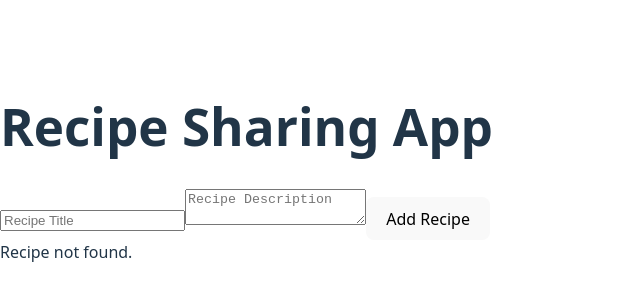
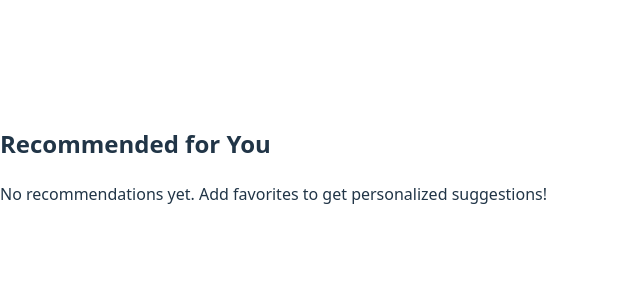
Before and after one commit to Ms-Mburu/alx-fe-reactjs, a React (Vite) app in the folder recipe-sharing-app/: page /edit/1 in a window 1280 px wide. Before the commit this address had no page. Shown: the part 236-536 px from the top of the page, without its empty margins (0-640 px from the left). Built offline with nearby package versions, Linux system fonts and the light colour scheme.

Commit message:
Add favorites, recommendations, and advanced search to Zustand store

```diff
--- a/recipe-sharing-app/src/App.jsx
+++ b/recipe-sharing-app/src/App.jsx
@@ -3,25 +3,15 @@ import { BrowserRouter as Router, Routes, Route } from 'react-router-dom';
 import RecipeList from './components/RecipeList';
 import RecipeDetails from './components/RecipeDetails';
 import EditRecipeForm from './components/EditRecipeForm';
-import AddRecipeForm from './components/AddRecipeForm'; // ✅ STEP 1: import it
+import AddRecipeForm from './components/AddRecipeForm';
+import RecommendationsList from './components/RecommendationsList';
 
 function App() {
   return (
-    <Router>
-      <div>
-        <h1>Recipe Sharing App</h1>
-
-        {/* ✅ STEP 2: Show the Add Recipe Form at the top of the homepage */}
-        <AddRecipeForm />
-
-        {/* These are your page routes */}
-        <Routes>
-          <Route path="/" element={<RecipeList />} />
-          <Route path="/recipes/:id" element={<RecipeDetails />} />
-          <Route path="/edit/:id" element={<EditRecipeForm />} />
-        </Routes>
-      </div>
-    </Router>
+    <div>
+      {/* Other components like SearchBar, RecipeList, etc. */}
+      <RecommendationsList />
+    </div>
   );
 }
 
--- a/recipe-sharing-app/src/components/AddRecipeForm.jsx
+++ b/recipe-sharing-app/src/components/AddRecipeForm.jsx
@@ -2,33 +2,99 @@ import React, { useState } from 'react';
 import { useRecipeStore } from './recipeStore';
 
 const AddRecipeForm = () => {
-  const addRecipe = useRecipeStore(state => state.addRecipe);
   const [title, setTitle] = useState('');
   const [description, setDescription] = useState('');
+  const [ingredients, setIngredients] = useState('');
+  const addRecipe = useRecipeStore((state) => state.addRecipe);
 
-  const handleSubmit = (e) => {
-    e.preventDefault();
-    addRecipe({ id: Date.now(), title, description });
+  const handleSubmit = (event) => {
+    event.preventDefault();
+
+    if (!title.trim() || !description.trim() || !ingredients.trim()) {
+      alert('Please fill in all fields');
+      return;
+    }
+
+    const newRecipe = {
+      id: Date.now(),
+      title,
+      description,
+      ingredients,
+    };
+
+    addRecipe(newRecipe);
     setTitle('');
     setDescription('');
+    setIngredients('');
   };
 
   return (
-    <form onSubmit={handleSubmit}>
+    <form onSubmit={handleSubmit} style={formStyle}>
+      <h2>Add a New Recipe</h2>
+
       <input
         type="text"
-        placeholder="Recipe Title"
+        placeholder="Title"
         value={title}
         onChange={(e) => setTitle(e.target.value)}
+        style={inputStyle}
       />
+
       <textarea
-        placeholder="Recipe Description"
+        placeholder="Description"
         value={description}
         onChange={(e) => setDescription(e.target.value)}
+        rows={4}
+        style={textareaStyle}
       />
-      <button type="submit">Add Recipe</button>
+
+      <input
+        type="text"
+        placeholder="Ingredients (comma separated)"
+        value={ingredients}
+        onChange={(e) => setIngredients(e.target.value)}
+        style={inputStyle}
+      />
+
+      <button type="submit" style={buttonStyle}>
+        Add Recipe
+      </button>
     </form>
   );
 };
 
+const formStyle = {
+  display: 'flex',
+  flexDirection: 'column',
+  maxWidth: '400px',
+  margin: '0 auto',
+  padding: '1rem',
+  border: '1px solid #ccc',
+  borderRadius: '10px',
+  backgroundColor: '#f9f9f9',
+};
+
+const inputStyle = {
+  padding: '0.5rem',
+  marginBottom: '1rem',
+  fontSize: '1rem',
+};
+
+const textareaStyle = {
+  padding: '0.5rem',
+  marginBottom: '1rem',
+  fontSize: '1rem',
+  resize: 'vertical',
+};
+
+const buttonStyle = {
+  padding: '0.75rem',
+  fontSize: '1rem',
+  backgroundColor: '#4CAF50',
+  color: 'white',
+  border: 'none',
+  borderRadius: '5px',
+  cursor: 'pointer',
+};
+
 export default AddRecipeForm;
--- /dev/null
+++ b/recipe-sharing-app/src/components/RecommendationsList.jsx
@@ -0,0 +1,24 @@
+import React from 'react';
+import { useRecipeStore } from './recipeStore';
+
+const RecommendationsList = () => {
+  const recommendations = useRecipeStore(state => state.recommendations);
+
+  return (
+    <div>
+      <h2>Recommended for You</h2>
+      {recommendations.length === 0 ? (
+        <p>No recommendations yet. Add favorites to get personalized suggestions!</p>
+      ) : (
+        recommendations.map(recipe => (
+          <div key={recipe.id}>
+            <h3>{recipe.title}</h3>
+            <p>{recipe.description}</p>
+          </div>
+        ))
+      )}
+    </div>
+  );
+};
+
+export default RecommendationsList;
--- a/recipe-sharing-app/src/components/recipeStore.js
+++ b/recipe-sharing-app/src/components/recipeStore.js
@@ -1,37 +1,33 @@
 import { create } from 'zustand';
 
-export const useRecipeStore = create((set) => ({
+export const useRecipeStore = create(set => ({
   recipes: [],
+  searchTerm: '',
+  filteredRecipes: [],
   favorites: [],
   recommendations: [],
-  searchTerm: '',
 
   setRecipes: (recipes) => set({ recipes }),
-  addRecipe: (recipe) =>
-    set((state) => ({ recipes: [...state.recipes, recipe] })),
-  updateRecipe: (updatedRecipe) =>
-    set((state) => ({
-      recipes: state.recipes.map((r) =>
-        r.id === updatedRecipe.id ? updatedRecipe : r
-      ),
-    })),
-  deleteRecipe: (id) =>
-    set((state) => ({
-      recipes: state.recipes.filter((r) => r.id !== id),
-    })),
 
   setSearchTerm: (term) => set({ searchTerm: term }),
+  filterRecipes: () => set(state => ({
+    filteredRecipes: state.recipes.filter(recipe =>
+      recipe.title.toLowerCase().includes(state.searchTerm.toLowerCase())
+    )
+  })),
 
-  // Favorites
-  addFavorite: (recipe) =>
-    set((state) => ({
-      favorites: [...state.favorites, recipe],
-    })),
-  removeFavorite: (id) =>
-    set((state) => ({
-      favorites: state.favorites.filter((r) => r.id !== id),
-    })),
+  addFavorite: (recipeId) => set(state => ({
+    favorites: [...state.favorites, recipeId]
+  })),
 
-  // Recommendations
-  setRecommendations: (recipes) => set({ recommendations: recipes }),
+  removeFavorite: (recipeId) => set(state => ({
+    favorites: state.favorites.filter(id => id !== recipeId)
+  })),
+
+  generateRecommendations: () => set(state => {
+    const recommended = state.recipes.filter(recipe =>
+      state.favorites.includes(recipe.id) && Math.random() > 0.5
+    );
+    return { recommendations: recommended };
+  })
 }));
```
